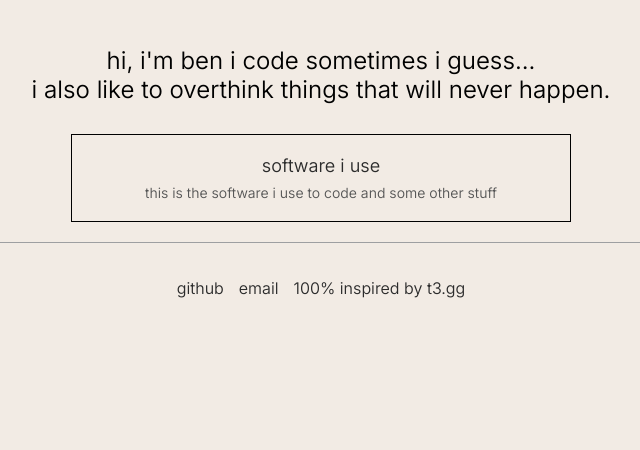
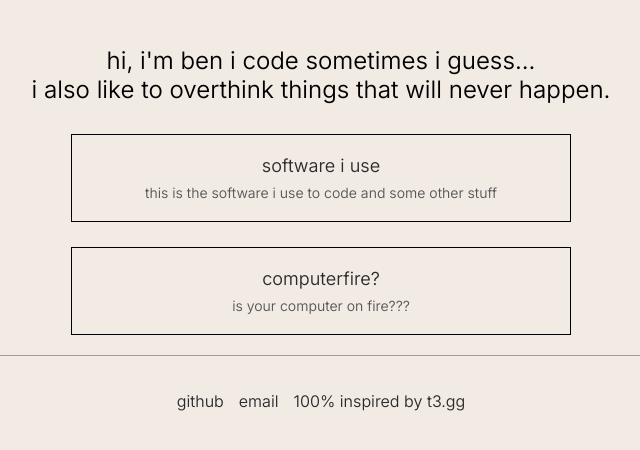
Before and after one commit to BenHorder/benhorder.github.io, a plain HTML site: page index.html in a window 1280 px wide. Shown: the whole page, without its empty margins (319-959 px from the left). Drawn offline with Linux system fonts and the light colour scheme; no server answers.

Commit message:
Update index.html

```diff
--- a/index.html
+++ b/index.html
@@ -175,6 +175,11 @@ let customBoxes = [
         "title": "Software I use",
         "description": "This is the software i use to code and some other stuff",
         "url": "https://techbible.ai/user-profile/ben-horder-23124975?utm_source=techbible"
+    },
+    {
+        "title": "ComputerFire?",
+        "description": "is your computer on fire???",
+        "url": "https://benhorder.github.io/ComputerFire/"
     }];
 let boxLinks = [];
 
```
